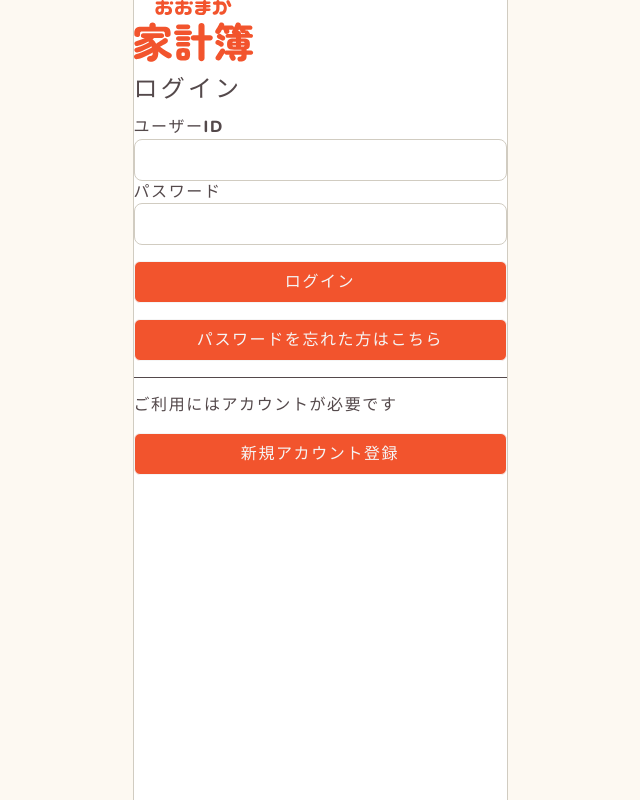
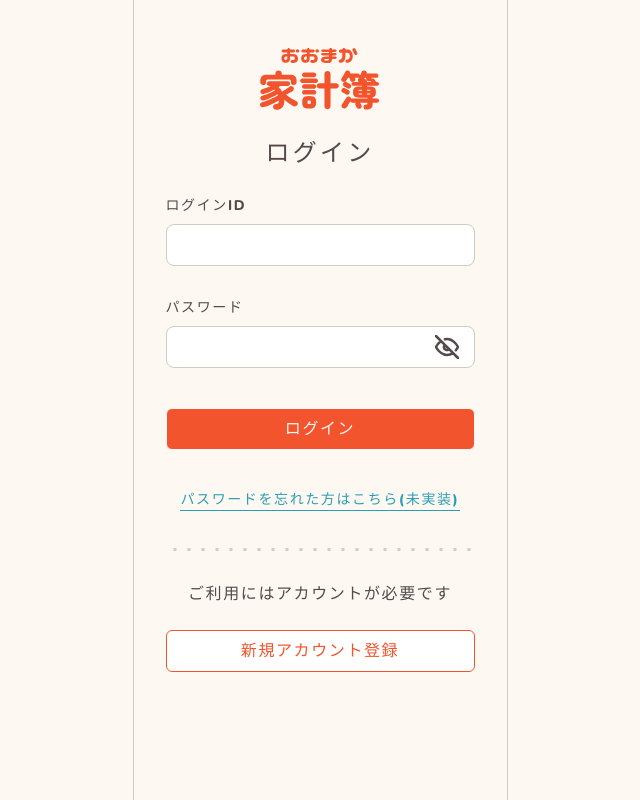
Before and after one commit to hayami-dev/omakakakeibo-front, a React (Vite) app: page /auth/login in a window 1280 px wide. Shown: the whole page, without its empty margins (320-960 px from the left). Built offline with nearby package versions, Linux system fonts and the light colour scheme; a web font is replaced by a local one.

Commit message:
ログイン機能実装（要：支出の登録、変更ができないバグ解消）

```diff
--- a/src/pages/Home.jsx
+++ b/src/pages/Home.jsx
@@ -14,6 +14,8 @@ import HistoryList from "@/components/home/HistoryList";
 import CategorySummary from "@/components/home/CategorySummary";
 import MonthSummary from "@/components/home/MonthSummary";
 import Footer from "@/components/Footer";
+import LoadingAnime from "@/components/ui/LoadingAnime";
+
 /**
  * service
  */
--- a/src/pages/auth/login/Login.jsx
+++ b/src/pages/auth/login/Login.jsx
@@ -1,46 +1,194 @@
 /* ログインページ */
+import { useState } from "react";
 import { useNavigate } from "react-router";
 
 import logo from "@/assets/logo.svg";
 import TextField from "@/components/ui/TextField";
 import Button from "@/components/ui/Button";
-import { useAtom } from "jotai";
-import { isLoggedInAtom } from "@/service/authService";
+import { useSetAtom } from "jotai";
+import {
+  isLoggedInAtom,
+  LoginIdAtom,
+  userIdAtom,
+  validLoginId,
+  validPassword,
+  login,
+} from "@/service/authService";
+import EyeIcon from "@/assets/icons/eye.svg";
+import EyeOffIcon from "@/assets/icons/eye-off.svg";
+import { toastAtom } from "@/service/toastAtom";
 
 export default function Login() {
-  const [isLoggedIn, setIsLoggedIn] = useAtom(isLoggedInAtom);
-  console.log("isLoggedIn", isLoggedIn);
+  const setIsLoggedIn = useSetAtom(isLoggedInAtom);
+
+  const setUserId = useSetAtom(userIdAtom);
+  const setLoginId = useSetAtom(LoginIdAtom);
+
+  const [loginIdValue, setLoginIdValue] = useState("");
+  const [passwordValue, setPasswordValue] = useState("");
+
+  const [errorTextUserId, setErrorTextUserId] = useState("");
+  const [errorTextPassword, setErrorTextPassword] = useState("");
+
+  // トースト通知書き換えるためのatom
+  const setToast = useSetAtom(toastAtom);
+
+  // パスワードの入力のマスク管理
+  const [isPassShow, setIsPassShow] = useState(false);
+
+  const togglePasswordVisibility = () => {
+    setIsPassShow((prev) => !prev);
+  };
+
+  // 2つのフォームのバリデーションを同時に走らせる
+  const validateAll = (
+    currentLoginId = loginIdValue,
+    currentPassword = passwordValue,
+  ) => {
+    const userIdMsg = validLoginId(currentLoginId);
+    const passwordMsg = validPassword(currentPassword);
+
+    setErrorTextUserId(userIdMsg);
+    setErrorTextPassword(passwordMsg);
+
+    // 送信ボタンの制御などで使いたい場合は、両方エラーなしならtrueを返す
+    return userIdMsg === "" && passwordMsg === "";
+  };
+
+  // メールアドレスの onBlur
+  const handleValidUserId = (e) => {
+    if (e) e.preventDefault();
+    validateAll(e.target.value, passwordValue); // 自動入力でお互い同時に値が入っても、これで両方チェックできる
+  };
+
+  // パスワードの onBlur
+  const handleValidPassword = (e) => {
+    if (e) e.preventDefault();
+    validateAll(loginIdValue, e.target.value); // 同上
+  };
 
   const navigate = useNavigate();
-  const handleDummyLogin = (e) => {
+
+  const onHandleLogin = async (e) => {
     e.preventDefault();
 
-    // 1️⃣ ログイン状態を「true（ログイン済み）」に書き換える！
+    try {
+      const isValid = validateAll();
+
+      // どちらかにエラーがあれば、ここで処理を止めてAPI通信にいかせない
+      if (!isValid) {
+        return;
+      }
+
+      const formData = {
+        loginId: loginIdValue,
+        password: passwordValue,
+      };
+      const userData = await login(formData);
+
+      if (userData == null || !userData) {
+        setToast({
+          show: true,
+          message:
+            "ログインできませんでした。\nユーザーID、パスワードを再度ご確認ください。",
+          type: "",
+        });
+        return;
+      }
+
+      setUserId(userData.userId);
+      setLoginId(userData.email);
+      // ログイン状態を「true（ログイン済み）」に書き換える
       setIsLoggedIn(true);
 
-    // 2️⃣ そのままホーム画面にジャンプ！
+      // そのままホーム画面にジャンプ！
       navigate("/");
+    } catch (error) {
+      console.error(error);
+
+      // ここで400エラーを受け止める！
+      // Axiosのエラーオブジェクトから、Javaが返してくれた生のエラー文を取り出す
+      const errorMessage =
+        error.response?.data || "ログイン情報が正しくありません。";
+
+      setToast({
+        show: true,
+        message: errorMessage,
+        type: "error",
+      });
+    }
   };
 
   // 処理
   return (
     <>
-      <main className="flex flex-col gap-4">
+      <main className="flex flex-col gap-8 px-8 py-12 items-center bg-bg h-full">
         <img src={logo} alt="" className="w-[120px]" />
         <h1>ログイン</h1>
-        <form action="">
-          <label htmlFor="userId">ユーザーID</label>
-          <TextField />
-          <label htmlFor="pass">パスワード</label>
-          <TextField />
+        <div className="w-full flex flex-col gap-8 pb-8 border-dot-underline">
+          <form onSubmit={onHandleLogin} className="flex flex-col gap-8">
+            <div className="flex flex-col gap-6">
+              <fieldset className=" flex flex-col gap-2">
+                <label htmlFor="user-id" className="text-sm">
+                  ログインID
+                </label>
+                <TextField
+                  type="text"
+                  id="user-id"
+                  value={loginIdValue}
+                  onChange={setLoginIdValue}
+                  onBlur={handleValidUserId}
+                  minLength="1"
+                  isError={errorTextUserId}
+                />
+                <p className="text-error-default">{errorTextUserId}</p>
+              </fieldset>
+              <fieldset className="flex flex-col gap-2">
+                <label htmlFor="pass" className="text-sm">
+                  パスワード
+                </label>
+                <div className="relative">
+                  <TextField
+                    type={isPassShow ? "text" : "password"}
+                    id="pass"
+                    value={passwordValue}
+                    onChange={setPasswordValue}
+                    onBlur={handleValidPassword}
+                    className=""
+                    minLength="1"
+                    isError={errorTextPassword}
+                  />
+                  <button
+                    type="button"
+                    onClick={togglePasswordVisibility}
+                    className="absolute right-4 top-1/2 -translate-y-1/2 z-[99]"
+                  >
+                    {isPassShow ? (
+                      <img src={EyeIcon} alt="表示" className="" />
+                    ) : (
+                      <img src={EyeOffIcon} alt="非表示" className="" />
+                    )}
+                  </button>
+                </div>
+                <p className="text-error-default">{errorTextPassword}</p>
+              </fieldset>
+            </div>
+            <Button type="submit">ログイン</Button>
           </form>
-        <Button onClick={handleDummyLogin}>ログイン</Button>
-        <Button type="text">パスワードを忘れた方はこちら</Button>
-        <hr />
+          <Button type="button" variant="text" size="sm">
+            パスワードを忘れた方はこちら(未実装)
+          </Button>
+        </div>
+        <div className="w-full flex flex-col gap-6 text-center">
           <p>ご利用にはアカウントが必要です</p>
-        <Button onClick={() => navigate("/auth/register")}>
+          <Button
+            type="button"
+            variant="secondary"
+            onClick={() => navigate("/auth/register")}
+          >
             新規アカウント登録
           </Button>
+        </div>
       </main>
     </>
   );
--- a/src/service/authService.js
+++ b/src/service/authService.js
@@ -3,10 +3,30 @@
  * @description アプリケーション全体で共有するユーザー認証状態（ユーザーID等）を保持する
  */
 
+import apiClient from "@/apiClient";
 import { atom } from "jotai";
 
+export const authService = {
+  async fetchUserByLoginId(formData) {
+    try {
+      const sendData = {
+        loginId: formData.loginId,
+        password: formData.password,
+      };
+
+      const response = await apiClient.post(`/api/auth/login`, sendData);
+
+      return response.data;
+    } catch (error) {
+      console.error("ログインに失敗...", error);
+      // あえて handleApiError(error) を呼ばず、エラーオブジェクトをそのまま上に投げる
+      throw error;
+    }
+  },
+};
+
 /* ログイン状態を管理するAtom */
-export const isLoggedInAtom = atom();
+export const isLoggedInAtom = atom(false);
 
 /**
  * ログイン中のユーザーIDを管理するグローバルAtom状態
@@ -14,3 +34,50 @@ export const isLoggedInAtom = atom();
  * @type {import('jotai').PrimitiveAtom<number>}
  */
 export const userIdAtom = atom();
+export const LoginIdAtom = atom();
+
+/* ログインのバリデーション */
+/**
+ * ログインID
+ * @param {*} userId
+ * @returns テキスト or 空文字
+ */
+export const validLoginId = (id) => {
+  if (!id || id === "") {
+    return "ログインIDが入力されていません。";
+  }
+
+  return "";
+};
+/**
+ * パスワード
+ * @param {*} userId
+ * @returns テキスト or 空文字
+ */
+export const validPassword = (password) => {
+  if (!password || password === "") {
+    return "パスワードが入力されていません。";
+  }
+
+  return "";
+};
+
+/**
+ * ログインを実行
+ */
+export const login = async (formData) => {
+  const msgId = validLoginId(formData.loginId);
+  if (msgId !== "") {
+    alert(msgId);
+    return null;
+  }
+
+  const msgPass = validPassword(formData.password);
+  if (msgPass !== "") {
+    alert(msgPass);
+    return null;
+  }
+
+  const userData = await authService.fetchUserByLoginId(formData);
+  return userData;
+};
```
Lines whose indentation alone changed are shown as unchanged.
